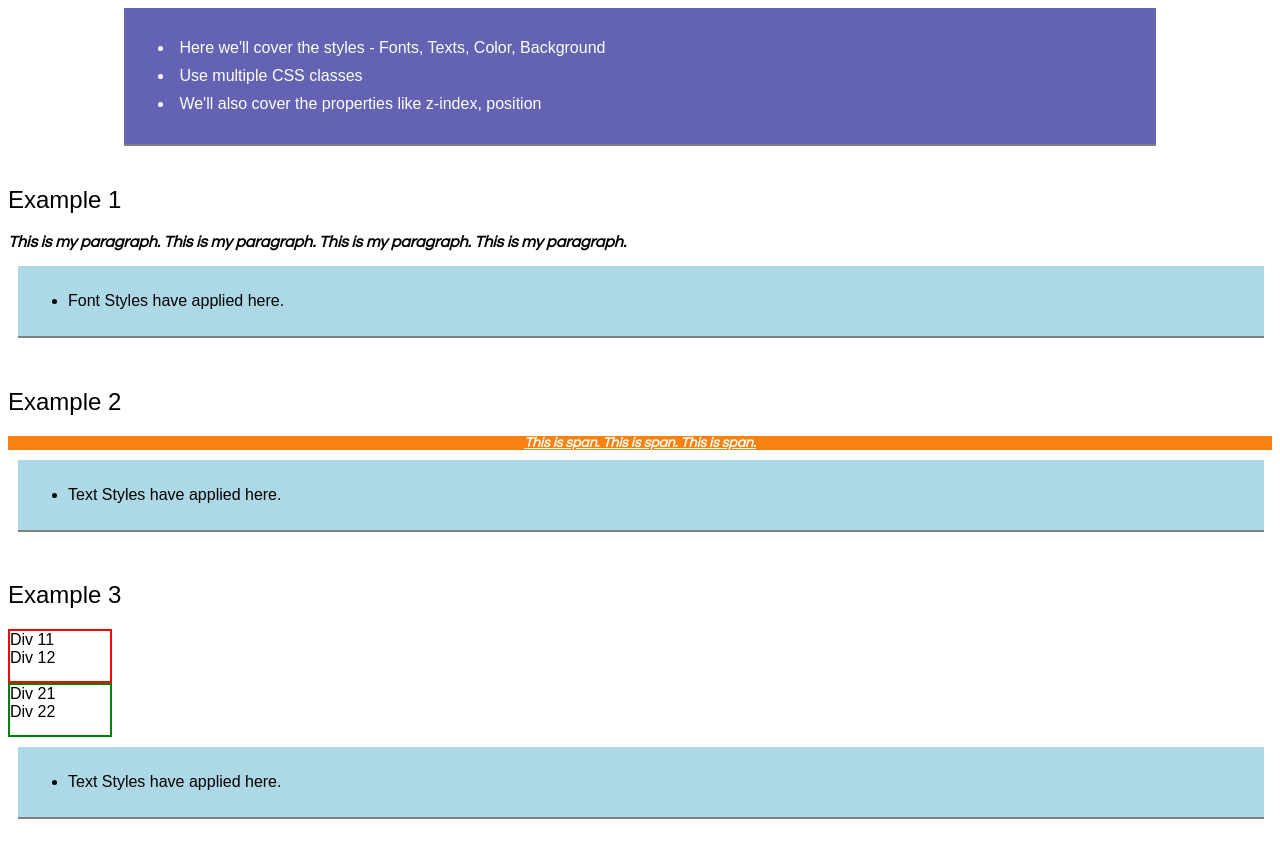
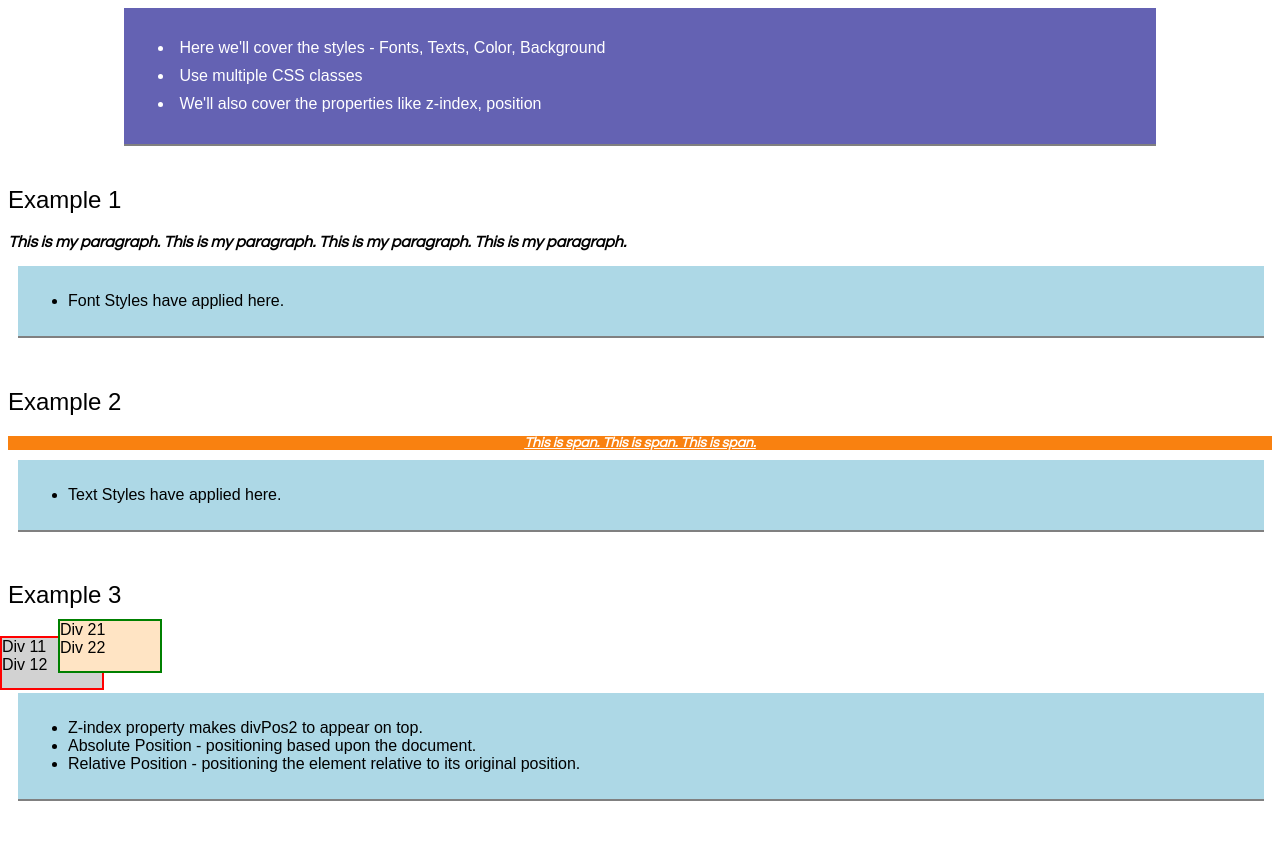
Before and after one commit to saan1984/html-css-session, a plain HTML site: page css/basics/example2/example.html in a window 1280 px wide. Shown: the part 100-947 px from the top of the page. Drawn offline with Linux system fonts and the light colour scheme.

Commit message:
css changes

```diff
--- a/css/basics/example2/example.html
+++ b/css/basics/example2/example.html
@@ -19,22 +19,24 @@
         }
 
         #divPos1{
-            top:0;
+            bottom:10px;
             left:0;
-            postion:absolute;
+            position:absolute;
             border:2px solid red;
             width:100px;
             height:50px;
+            background-color: #d2d2d2;
         }
 
         #divPos2{
-            top:0;
-            left:30px;
-            postion:relative;
+            bottom:10px;
+            left:50px;
+            position:relative;
             border:2px solid green;
             width:100px;
             height:50px;
             z-index:1;
+            background-color: bisque;
         }
 
     </style>
@@ -97,7 +99,9 @@
 
     <div class="section example-description">
         <ul>
-            <li class="item">Text Styles have applied here.</li>
+            <li class="item">Z-index property makes divPos2 to appear on top.</li>
+            <li class="item">Absolute Position - positioning based upon the document. </li>
+            <li class="item">Relative Position -  positioning the element relative to its original position. </li>
         </ul>
     </div>
 </div>
```
